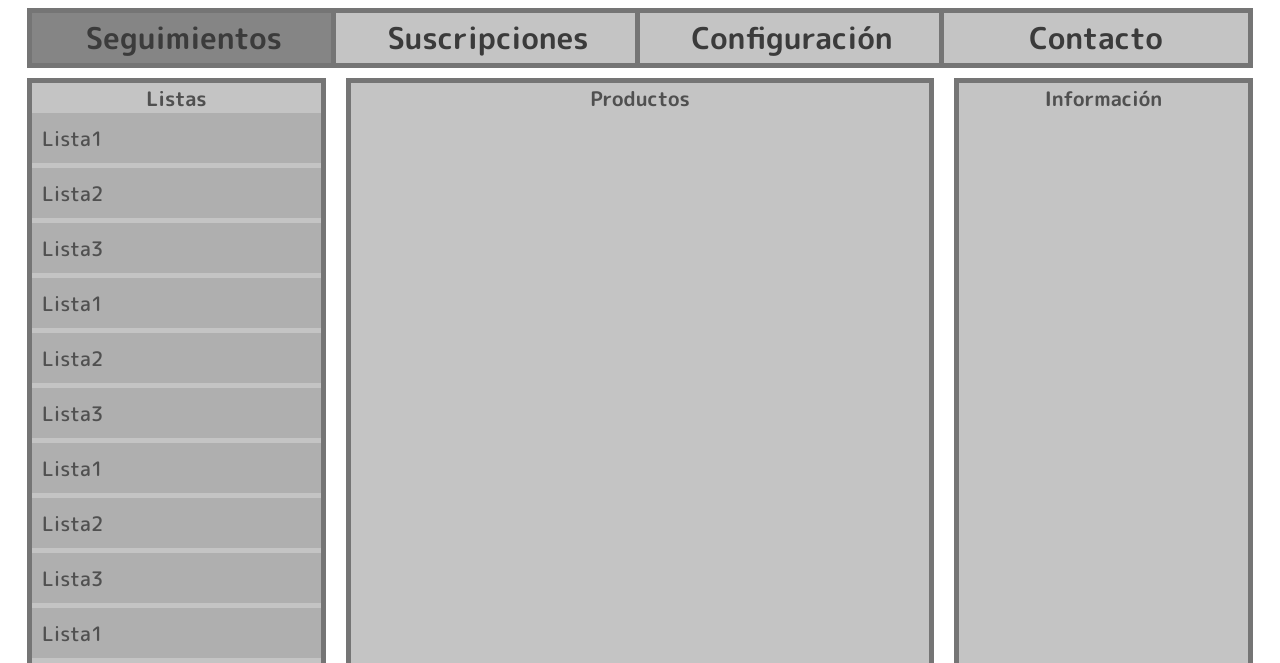
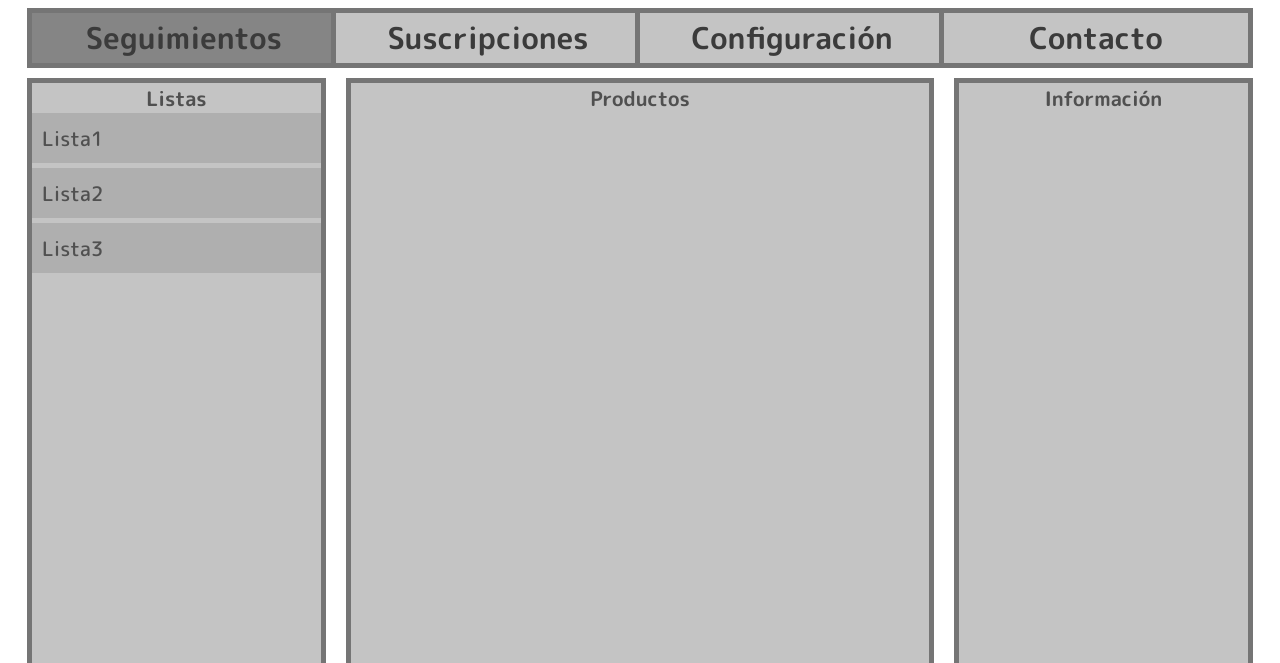
Before and after one commit to SRomar/Capytrack-2020, a browser extension: page 02 - Prueba Extensión/options.html in a window 1280 px wide. Shown: the part 247-910 px from the top of the page. Drawn offline with Linux system fonts and the light colour scheme.

Commit message:
un par de li quitados de listas

```diff
--- a/02 - Prueba Extensión/options.html
+++ b/02 - Prueba Extensión/options.html
@@ -34,21 +34,6 @@
         <div class="listas">
             <h3>Listas</h3>
             <ul id="listaDeListas">
-                <li class="elementoLista">Lista1</li>
-                <li class="elementoLista">Lista2</li>
-                <li class="elementoLista">Lista3</li>
-                <li class="elementoLista">Lista1</li>
-                <li class="elementoLista">Lista2</li>
-                <li class="elementoLista">Lista3</li>
-                <li class="elementoLista">Lista1</li>
-                <li class="elementoLista">Lista2</li>
-                <li class="elementoLista">Lista3</li>
-                <li class="elementoLista">Lista1</li>
-                <li class="elementoLista">Lista2</li>
-                <li class="elementoLista">Lista3</li>
-                <li class="elementoLista">Lista1</li>
-                <li class="elementoLista">Lista2</li>
-                <li class="elementoLista">Lista3</li>
                 <li class="elementoLista">Lista1</li>
                 <li class="elementoLista">Lista2</li>
                 <li class="elementoLista">Lista3</li>
```
